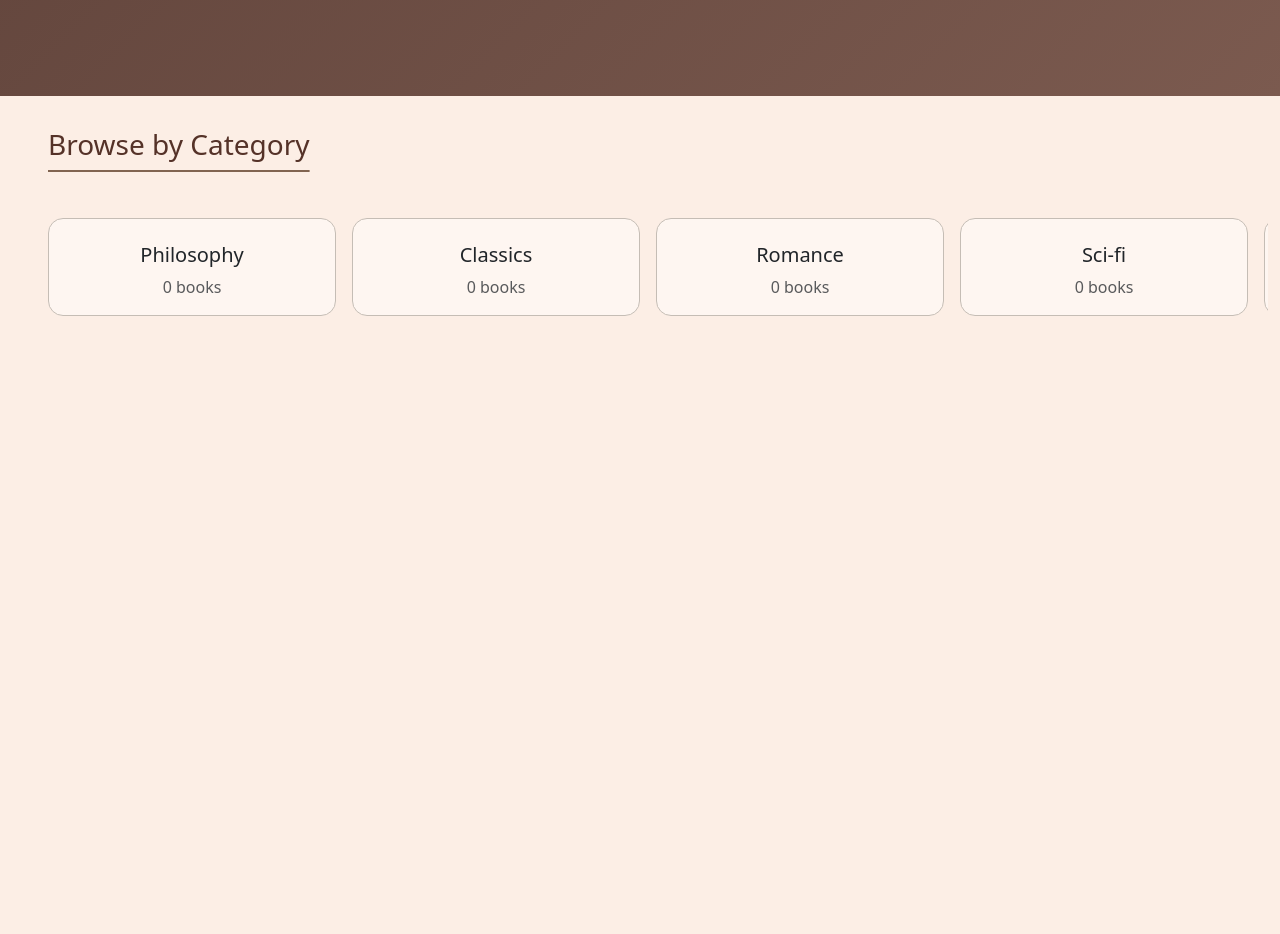
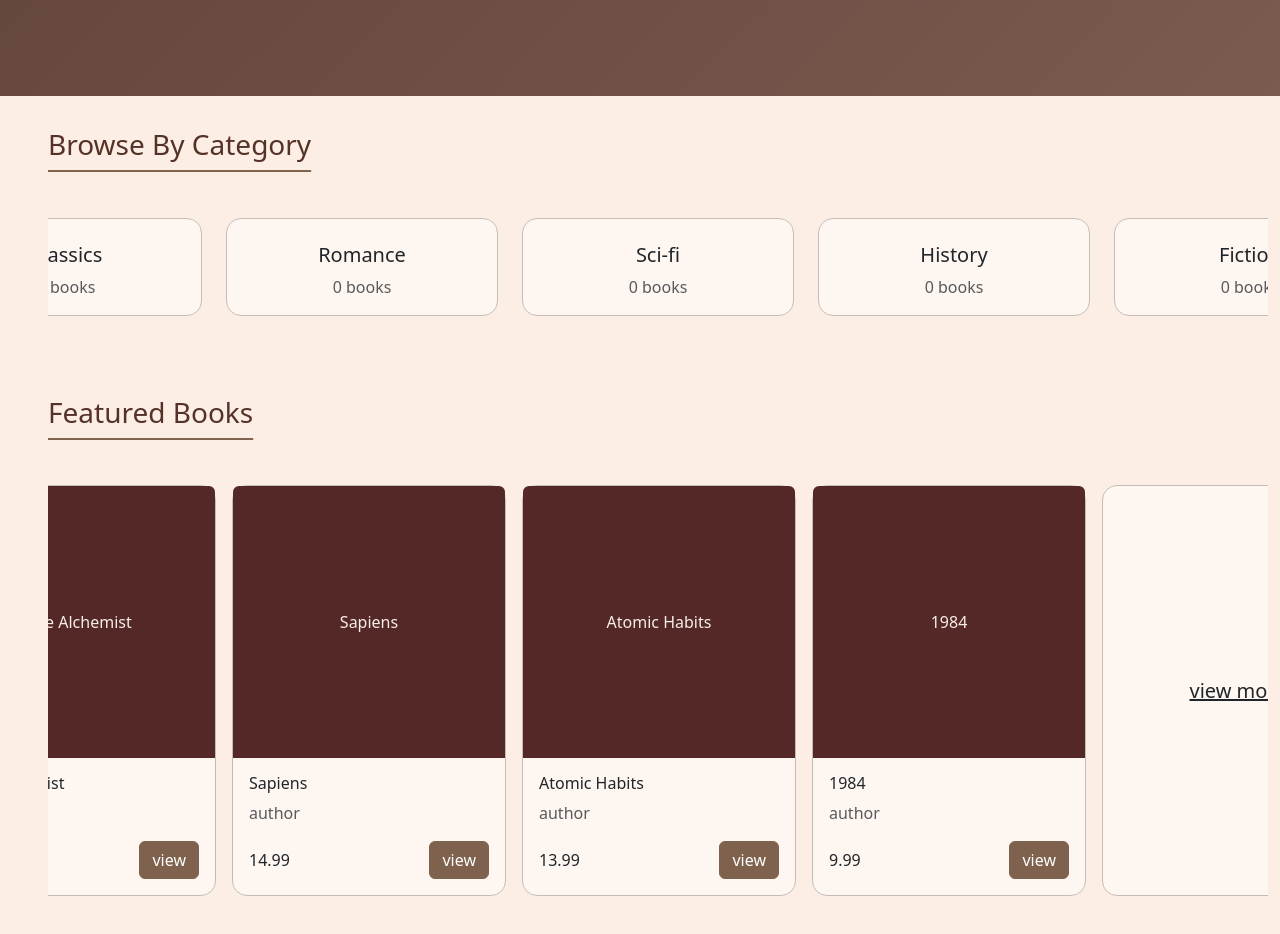
Before and after one commit to naghamalrjoub/full-stack-bookstore, a React app in the folder frontend/: page / in a window 1280 px wide. Shown: the part 760-1694 px from the top of the page. Before the commit the page ends 1124 px from the top, so only its background shows below. Built offline with nearby package versions, Linux system fonts and the light colour scheme; the HTML template or start-up script is replaced by a standard one.

Commit message:
featured books in home page

```diff
--- a/frontend/src/App.css
+++ b/frontend/src/App.css
@@ -61,11 +61,11 @@ body {
     background-color: rgb(252, 238, 229);
 }
 
-.category-scroll {
+.scroll {
     overflow-x: auto;
 }
 
-.category-scroll::-webkit-scrollbar {
+.scroll::-webkit-scrollbar {
     display: none;
 }
 
--- a/frontend/src/components/Categories.jsx
+++ b/frontend/src/components/Categories.jsx
@@ -4,18 +4,18 @@ import { Link } from 'react-router-dom'
 
 const Categories = () => {
   return (
-    <div className='container-fluid categoriesHome mt-2 pt-4 ps-5 pb-5'>
+    <div className='container-fluid mt-2 pt-4 ps-5 pb-5'>
         <h3 className='browse-by-category' style={{color: "rgb(85, 50, 40)", textDecoration:"underline rgb(129, 100, 80)", textUnderlineOffset:"15px"}}>
-            Browse by Category
+            Browse By Category
         </h3>
-        <div className="category-scroll d-flex gap-3 d-flex justify-content-cente0r mt-5 pt-2">
+        <div className="scroll d-flex gap-4 d-flex justify-content-center mt-5 pt-2">
             <Category title={"Philosophy"} count={0}></Category>
             <Category title={"Classics"} count={0}></Category>
             <Category title={"Romance"} count={0}></Category>
             <Category title={"Sci-fi"} count={0}></Category>
             <Category title={"History"} count={0}></Category>
             <Category title={"Fiction"} count={0}></Category>
-            <Link to={"/categories"} className="card category-card" style={{width: "18rem"}}>
+            <Link to={"/categories"} className="card category-card" style={{width: "17rem"}}>
                     <div className="card-body d-flex align-items-center justify-content-center">
                         <h5 className="card-title mt-2">view more</h5>
                     </div>
--- a/frontend/src/components/Category.jsx
+++ b/frontend/src/components/Category.jsx
@@ -5,7 +5,7 @@ const Category = ({title, count}) => {
   return (
     <div>
         <Link to={`/categories/${title}`} style={{textDecoration: "none"}}>
-            <div className="card category-card text-center" style={{width: "18rem"}}>
+            <div className="card category-card text-center" style={{width: "17rem"}}>
                     <div className="card-body">
                         <h5 className="card-title mt-2">{title}</h5>
                         <p className="card-text text-muted">{count} books</p>
--- /dev/null
+++ b/frontend/src/components/FeaturedBook.jsx
@@ -0,0 +1,23 @@
+import React from 'react'
+import { Link } from 'react-router-dom'
+
+const FeaturedBook = ({price, title, author}) => {
+  return (
+    <div className='card category-card h-100'>
+        <div className="d-flex align-items-center justify-content-center rounded-top-2" style={{backgroundColor: "rgb(85, 40, 40)", height: "17rem", width: "17rem"}}>
+            <span style={{color: "#F5EFE6"}}>{title}</span>
+        </div>
+
+        <div className="card-body d-flex flex-column">
+            <h6 className="card-title">{title}</h6>
+            <p className="card-text text-muted">author</p>
+            <div className="d-flex justify-content-between align-items-center mt-auto">
+                <span className="fw-500">{price}</span>
+                <Link  to="/books/:id" className='btn btn-outline-primary navButton' style={{color: 'white'}}>view</Link>
+            </div>
+        </div>
+    </div>
+  )
+}
+
+export default FeaturedBook
--- /dev/null
+++ b/frontend/src/components/FeaturedBooks.jsx
@@ -0,0 +1,38 @@
+import React from 'react'
+import { Link } from 'react-router-dom'
+import FeaturedBook from './FeaturedBook'
+
+const books = [
+    { id: 1, title: "The Alchemist", author: "Paulo Coelho", price: 12.99, bg: "#6D4C41" },
+    { id: 2, title: "Sapiens", author: "Yuval Noah Harari", price: 14.99, bg: "#5D4037" },
+    { id: 3, title: "Atomic Habits", author: "James Clear", price: 13.99, bg: "#8D6E63" },
+    { id: 4, title: "1984", author: "George Orwell", price: 9.99, bg: "#795548" },
+]
+
+const FeaturedBooks = () => {
+  return (
+    <div className='container-fluid mt-2 pt-4 ps-5 pb-5'>
+        <h3 className='featured-books' style={{color: "rgb(85, 50, 40)", textDecoration:"underline rgb(129, 100, 80)", textUnderlineOffset:"15px"}}>
+            Featured Books
+        </h3>
+        <div className="scroll d-flex gap-3 d-flex justify-content-center mt-5 pt-2">
+            {
+                books.map(elem=>{
+                    return (
+                        <div key={elem.id}>
+                            <FeaturedBook title={elem.title} price={elem.price} author={elem.author}></FeaturedBook>
+                        </div>
+                    )
+                })
+            }
+            <Link to={"/books"} className="card category-card" style={{width: "17rem"}}>
+                    <div className="card-body d-flex align-items-center justify-content-center">
+                        <h5 className="card-title mt-2">view more</h5>
+                    </div>
+            </Link>
+        </div>
+    </div>
+  )
+}
+
+export default FeaturedBooks
--- a/frontend/src/pages/Home.jsx
+++ b/frontend/src/pages/Home.jsx
@@ -1,12 +1,14 @@
 import React from 'react'
 import HeroSection from '../components/HeroSection'
 import Categories from '../components/Categories'
+import FeaturedBooks from '../components/FeaturedBooks'
 
 const Home = () => {
   return (
     <div>
         <HeroSection />
         <Categories />
+        <FeaturedBooks />
     </div>
   )
 }
```
